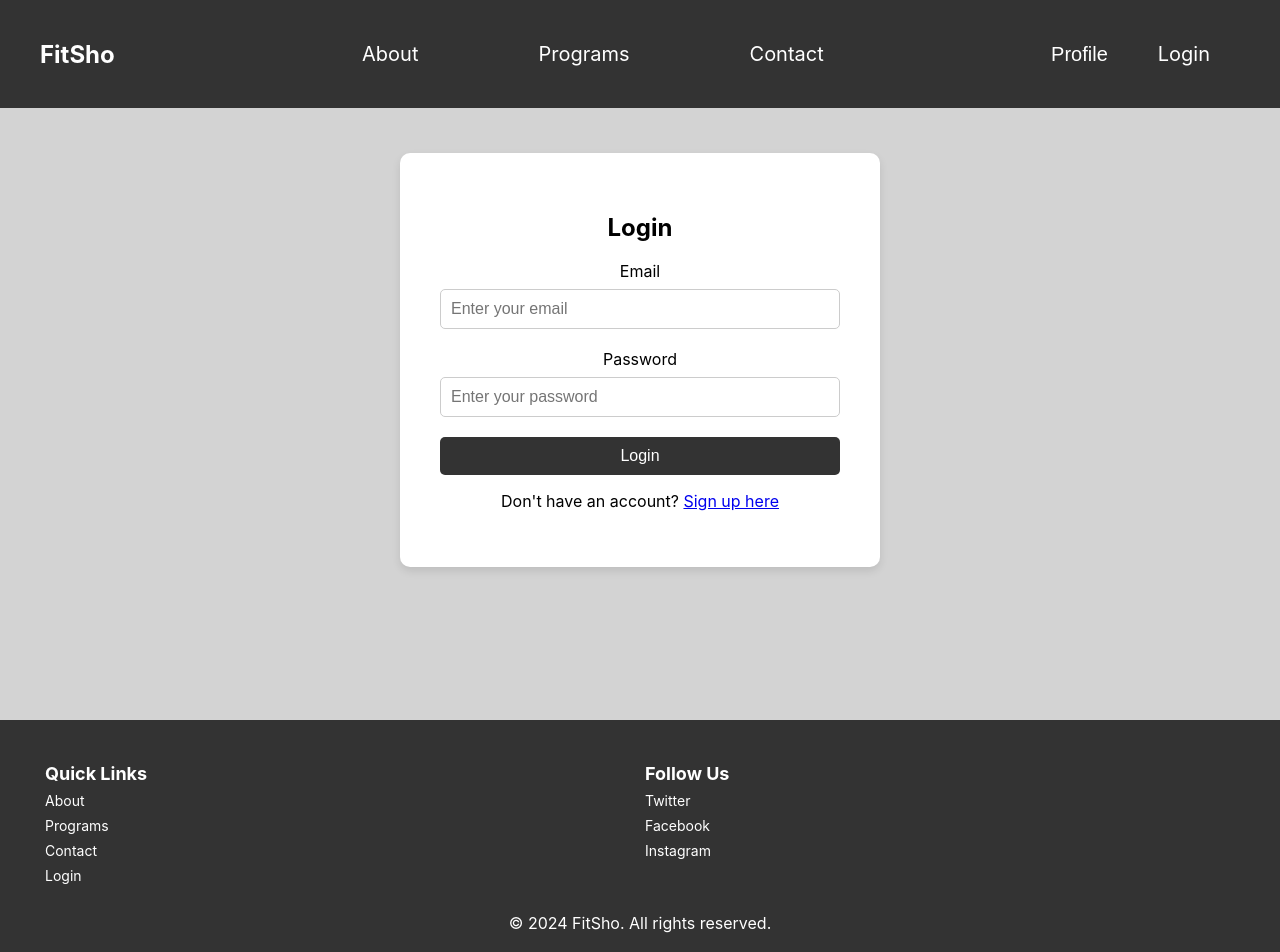
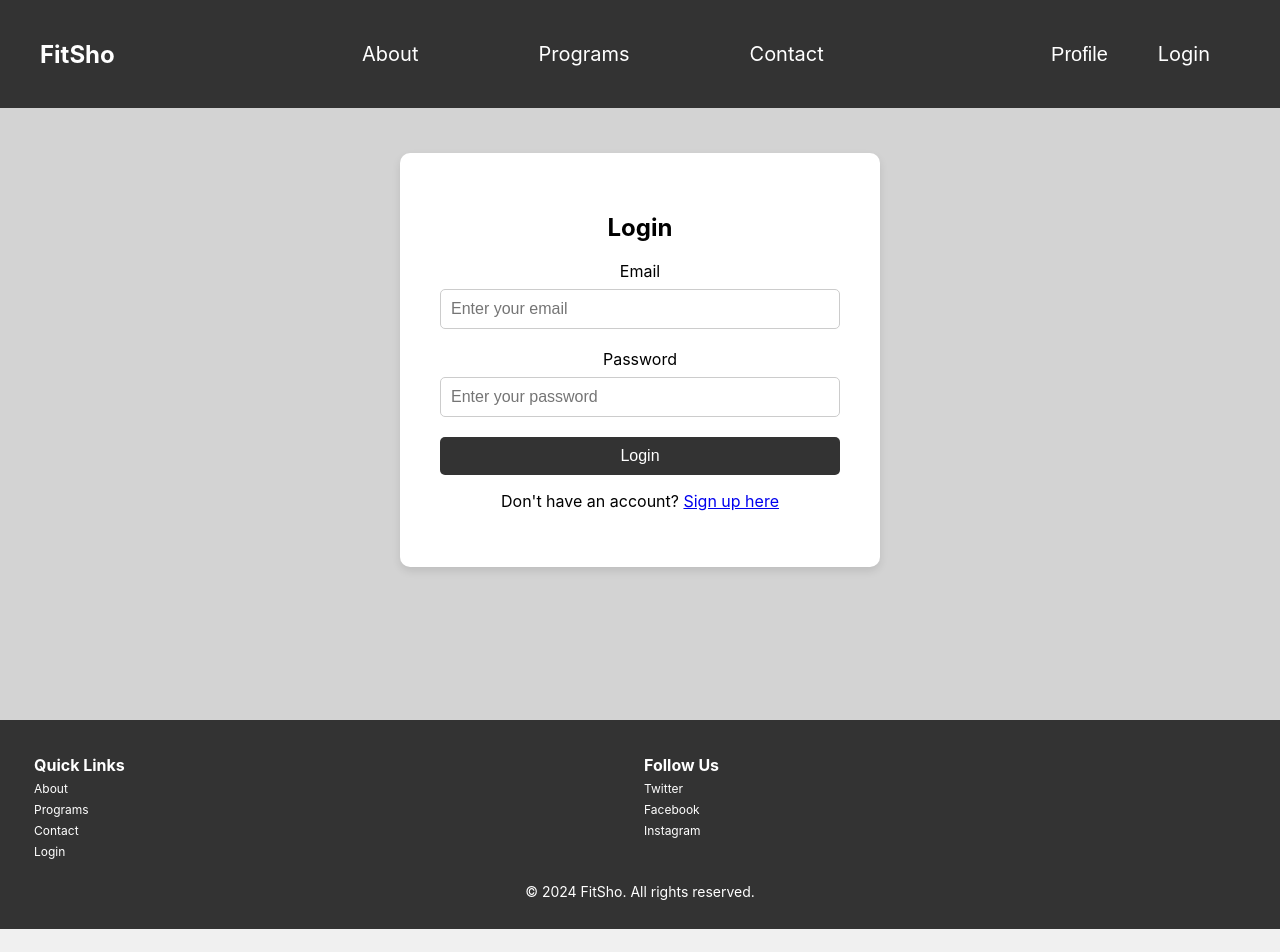
Before and after one commit to A-Shalchian/trainer-app, a React (Create React App) app in the folder trainer-app-frontend/: page /login in a window 1280 px wide. Shown: the top 952 px of the page. After the commit the page ends 929 px from the top, so only its background shows below. Built offline with nearby package versions, Linux system fonts and the light colour scheme.

Commit message:
changed the designs and made it smaller

```diff
--- a/trainer-app-frontend/src/Components/Footer/Footer.css
+++ b/trainer-app-frontend/src/Components/Footer/Footer.css
@@ -2,7 +2,7 @@
 .footer {
   background-color: #333; /* Ensure consistent background color */
   color: white;
-  padding: 10px 20px; /* Reduced padding for mobile */
+  padding: 8px 16px; /* Reduced padding for mobile */
   text-align: center;
 }
 
@@ -15,21 +15,21 @@
 
 .footer-section {
   flex: 1;
-  margin: 10px 0; /* Margin for mobile screens */
-  min-width: 200px; /* Minimum width for footer sections */
+  margin: 8px 0; /* Margin for mobile screens */
+  min-width: 180px; /* Minimum width for footer sections */
 }
 
 .footer-section h2,
 .footer-section h3 {
-  margin-bottom: 8px; /* Reduced margin for headings */
-  font-size: 18px; /* Font size for headings */
+  margin-bottom: 6px; /* Reduced margin for headings */
+  font-size: 16px; /* Font size for headings */
 }
 
 .footer-section p,
 .footer-section ul {
   margin: 0;
   padding: 0;
-  font-size: 14px; /* Font size for content */
+  font-size: 12px; /* Font size for content */
 }
 
 .footer-section ul {
@@ -38,7 +38,7 @@
 }
 
 .footer-section ul li {
-  margin-bottom: 8px; /* Margin between list items */
+  margin-bottom: 6px; /* Margin between list items */
 }
 
 .footer-section ul li a {
@@ -52,8 +52,8 @@
 }
 
 .footer-bottom {
-  margin-top: 10px; /* Margin at the bottom of the footer */
-  font-size: 14px; /* Font size for footer bottom */
+  margin-top: 8px; /* Margin at the bottom of the footer */
+  font-size: 12px; /* Font size for footer bottom */
 }
 
 /* Tablet Styles */
@@ -66,15 +66,15 @@
 
   .footer-section {
     text-align: left; /* Align text to the left on larger screens */
-    margin: 5px; /* Reduced margin between sections */
-    min-width: 150px; /* Slightly smaller minimum width */
+    margin: 4px; /* Reduced margin between sections */
+    min-width: 140px; /* Slightly smaller minimum width */
   }
 }
 
 /* Desktop Styles */
 @media (min-width: 1024px) {
   .footer {
-    padding: 20px 40px; /* Increased padding for desktops */
+    padding: 15px 30px; /* Increased padding for desktops */
   }
 
   .footer-content {
@@ -83,12 +83,12 @@
   }
 
   .footer-section {
-    margin: 5px; /* Adjusted margin for spacing */
-    min-width: 150px; /* Consistent minimum width */
+    margin: 4px; /* Adjusted margin for spacing */
+    min-width: 140px; /* Consistent minimum width */
   }
 
   .footer-bottom {
-    margin-top: 15px; /* Slightly increased margin for desktop */
-    font-size: 16px; /* Slightly larger font size for desktop */
+    margin-top: 10px; /* Slightly increased margin for desktop */
+    font-size: 14px; /* Slightly larger font size for desktop */
   }
 }
```
